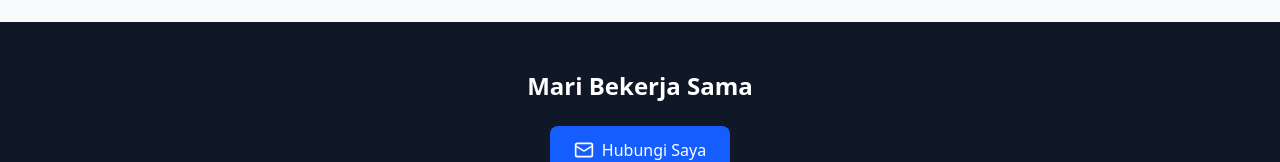
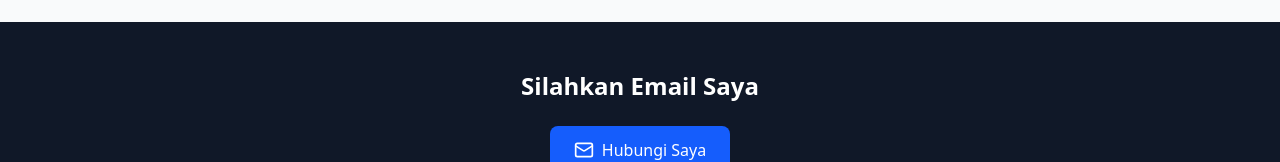
Before and after one commit to IrisYoimiya/Portofolio, a React (Vite) app: page / in a window 1280 px wide. Shown: the part 2716-2878 px from the top of the page. Built offline with nearby package versions, Linux system fonts and the light colour scheme.

Commit message:
Update footer

```diff
--- a/src/components/Footer.tsx
+++ b/src/components/Footer.tsx
@@ -5,7 +5,7 @@ import {PROFILE} from "../data.tsx"
 const Footer = () => (
   <footer id="contact" className="bg-gray-900 text-white py-12">
     <div className="max-w-6xl mx-auto px-4 text-center">
-      <h2 className="text-2xl font-bold mb-6">Mari Bekerja Sama</h2>
+      <h2 className="text-2xl font-bold mb-6">Silahkan Email Saya</h2>
       <a
         href={`mailto:${PROFILE.socials.email}`}
         className="inline-flex items-center gap-2 px-6 py-3 bg-blue-600 hover:bg-blue-700 text-white font-medium rounded-lg transition-colors"
```
